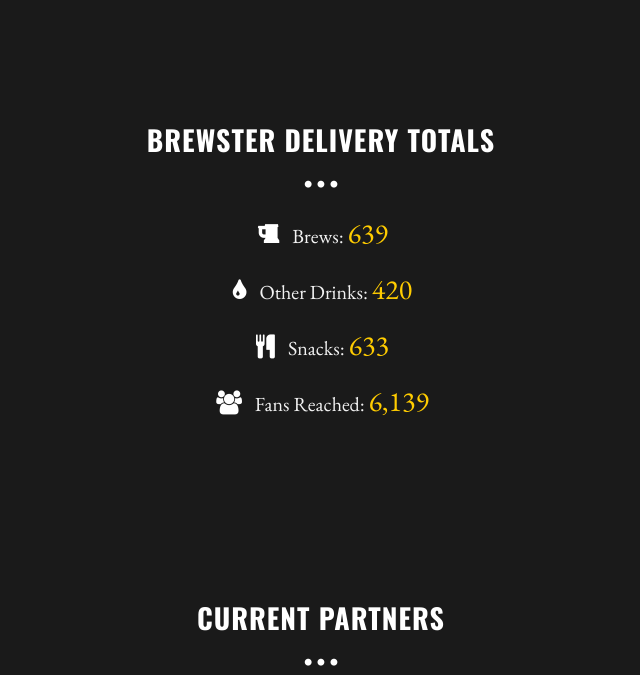
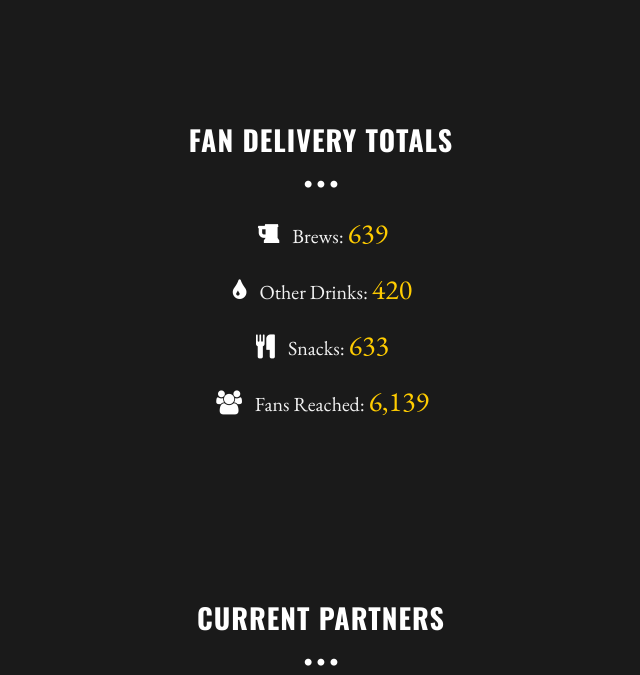
Before and after one commit to ssgriffen/brewster.delivery, a plain HTML site: page index.html in a window 1280 px wide. Shown: the part 2540-3215 px from the top of the page, without its empty margins (319-959 px from the left). Drawn offline with nearby package versions, Linux system fonts and the light colour scheme.

Commit message:
Update index.html

```diff
--- a/index.html
+++ b/index.html
@@ -206,7 +206,7 @@
 	<div class="f">
 		<div class="container">
 			<div class="row">
-				<h3>BREWSTER DELIVERY TOTALS</h3>
+				<h3>FAN DELIVERY TOTALS</h3>
 				<p class="centered"><i class="icon icon-circle"></i><i class="icon icon-circle"></i><i class="icon icon-circle"></i></p>
 
 				<!-- Stats Information-->
```
